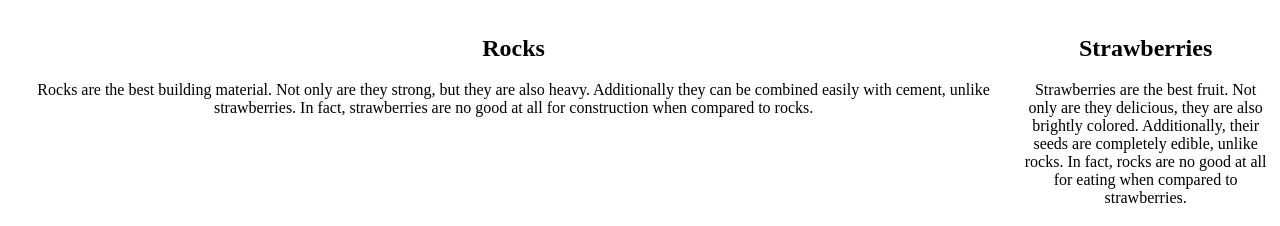
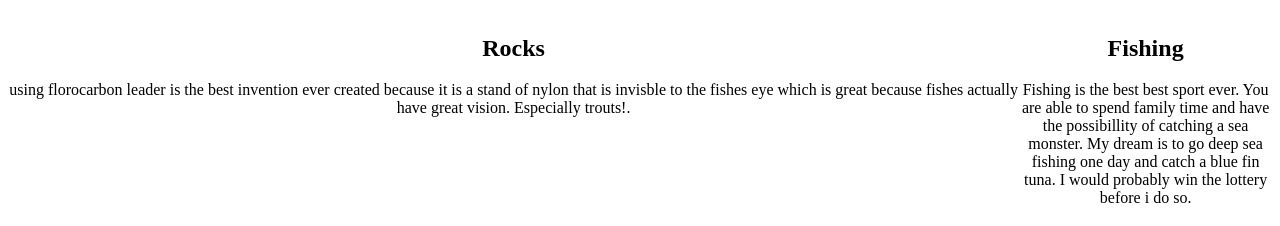
Before and after one commit to jacobtowers3883-droid/CSCI-1115-Lab-4, a plain HTML site: page index.html in a window 1280 px wide. Shown: the part 596-822 px from the top of the page. Drawn offline with Linux system fonts and the light colour scheme.

Commit message:
Modify content in index.html
Updated content in the HTML document, including new text for the left and right columns.

```diff
--- a/index.html
+++ b/index.html
@@ -166,21 +166,15 @@
                         Rocks
                     </h2>
                     <p>
-                        Rocks are the best building material.
-                        Not only are they strong, but they are also heavy.
-                        Additionally they can be combined easily with cement, unlike strawberries.
-                        In fact, strawberries are no good at all for construction when compared to rocks.
+                       using florocarbon leader is the best invention ever created because it is a stand of nylon that is invisble to the fishes eye which is great because fishes actually have great vision. Especially trouts!.
                     </p>
                 </div>
                 <div id="right-column" class="column1">
                     <h2>
-                        Strawberries
+                        Fishing
                     </h2>
                     <p>
-                        Strawberries are the best fruit.
-                        Not only are they delicious, they are also brightly colored.
-                        Additionally, their seeds are completely edible, unlike rocks.
-                        In fact, rocks are no good at all for eating when compared to strawberries.
+                   Fishing is the best best sport ever. You are able to spend family time and have the possibillity of catching a sea monster. My dream is to go deep sea fishing one day and catch a blue fin tuna. I would probably win the lottery before i do so.
                     </p>
                 </div>
         </div>
```
